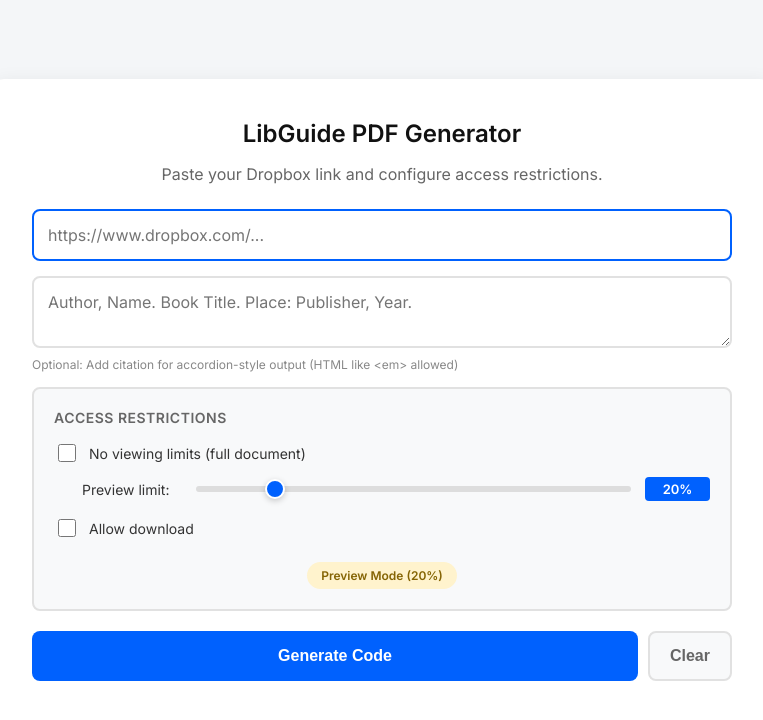
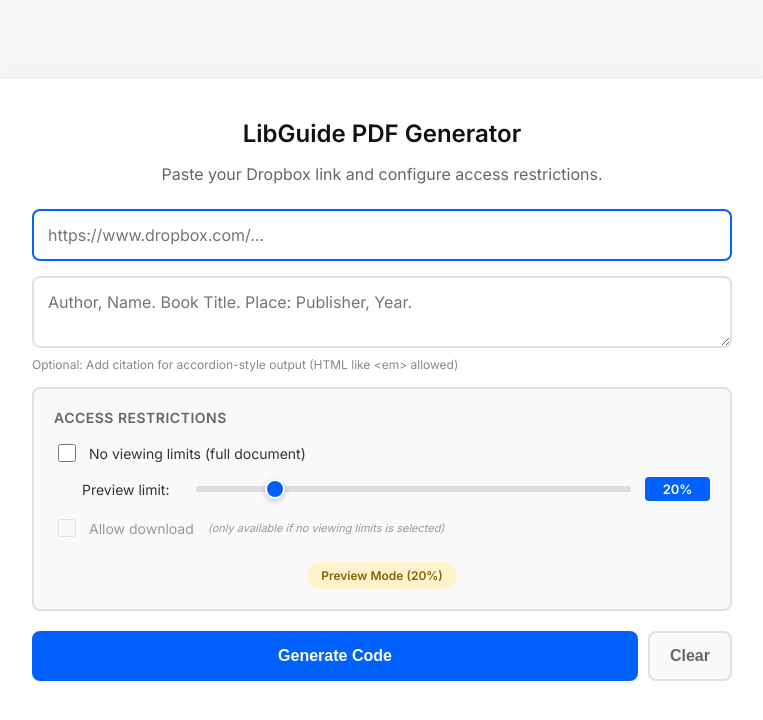
Before and after one commit to thedtl/Customizable-URL-Generator, a plain HTML site: page index.html in a window 1280 px wide. Shown: the whole page, without its empty margins (258-1021 px from the left). Drawn offline with Linux system fonts and the light colour scheme.

Commit message:
Update index.html Updated Allow Download cases

```diff
--- a/index.html
+++ b/index.html
@@ -114,12 +114,29 @@
             accent-color: #0061fe;
         }
 
+        .checkbox-row input[type="checkbox"]:disabled {
+            cursor: not-allowed;
+            opacity: 0.5;
+        }
+
         .checkbox-row label {
             font-size: 14px;
             color: #333;
             cursor: pointer;
             margin: 0;
             user-select: none;
+        }
+
+        .checkbox-row.disabled label {
+            color: #999;
+            cursor: not-allowed;
+        }
+
+        .checkbox-hint {
+            font-size: 11px;
+            color: #999;
+            margin-left: 4px;
+            font-style: italic;
         }
 
         /* Slider row */
@@ -367,9 +384,10 @@
                 </div>
             </div>
 
-            <div class="checkbox-row">
-                <input type="checkbox" id="downloadCheckbox">
+            <div class="checkbox-row" id="downloadRow">
+                <input type="checkbox" id="downloadCheckbox" disabled>
                 <label for="downloadCheckbox">Allow download</label>
+                <span class="checkbox-hint">(only available if no viewing limits is selected)</span>
             </div>
 
             <div style="text-align: center;">
@@ -418,6 +436,7 @@
         const limitValue = document.getElementById('limitValue');
         const noLimitCheckbox = document.getElementById('noLimitCheckbox');
         const downloadCheckbox = document.getElementById('downloadCheckbox');
+        const downloadRow = document.getElementById('downloadRow');
         const sliderRow = document.getElementById('sliderRow');
         const accessMode = document.getElementById('accessMode');
 
@@ -433,6 +452,16 @@
                 sliderRow.classList.remove('disabled');
             }
 
+            // Enable/disable download checkbox based on no limit selection
+            if (noLimit) {
+                downloadCheckbox.disabled = false;
+                downloadRow.classList.remove('disabled');
+            } else {
+                downloadCheckbox.disabled = true;
+                downloadCheckbox.checked = false;
+                downloadRow.classList.add('disabled');
+            }
+
             // Update slider display
             limitValue.textContent = limitSlider.value + '%';
 
@@ -440,7 +469,7 @@
             if (!noLimit) {
                 accessMode.textContent = `Preview Mode (${limitSlider.value}%)`;
                 accessMode.className = 'access-mode preview';
-            } else if (!downloadEnabled) {
+            } else if (!downloadCheckbox.checked) {
                 accessMode.textContent = 'View Only (No Download)';
                 accessMode.className = 'access-mode view-only';
             } else {
@@ -464,7 +493,7 @@
 
             const noLimit = noLimitCheckbox.checked;
             const limit = noLimit ? 100 : parseInt(limitSlider.value);
-            const allowDownload = downloadCheckbox.checked;
+            const allowDownload = noLimit && downloadCheckbox.checked;
 
             // Reset error state
             errorEl.style.display = 'none';
```
